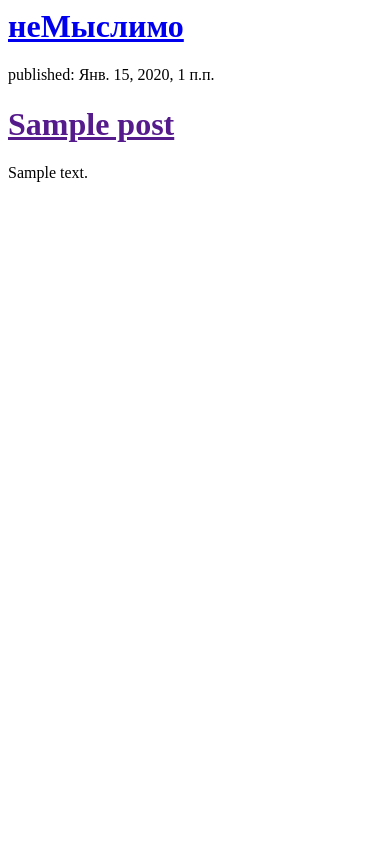
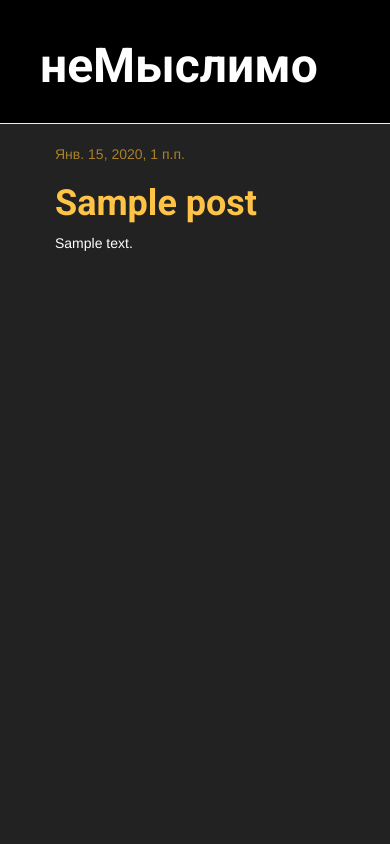
Before and after one commit to emilakper/my-first-backend, a Django app: page / in a window 390 px wide. Run offline with Django 3.2, Linux system fonts and the light colour scheme; tables that the repository leaves empty hold one stand-in row (values such as "Sample post"); some libraries are stand-ins or nearby versions.

Commit message:
Views and templates. CSS

```diff
--- /dev/null
+++ b/blog/static/css/blog.css
@@ -0,0 +1,52 @@
+body {
+    background-color: #222222;
+}
+
+.page-header {
+    background-color: #000000;
+    margin-top: 0;
+    padding: 20px 20px 20px 40px;
+}
+
+.page-header h1, .page-header h1 a, .page-header h1 a:visited, .page-header h1 a:active {
+    color: #ffffff;
+    font-size: 36pt;
+    text-decoration: none;
+}
+
+.content {
+    background-color: #222222;
+    color: #ffffff;
+    margin-left: 40px;
+}
+
+h1, h2, h3, h4 {
+    font-family: 'Roboto';
+}
+
+.date {
+    color: #AA802A;
+}
+
+.save {
+    float: right;
+}
+
+.post-form textarea, .post-form input {
+    width: 100%;
+}
+
+.top-menu, .top-menu:hover, .top-menu:visited {
+    color: #ffffff;
+    float: right;
+    font-size: 26pt;
+    margin-right: 20px;
+}
+
+.post {
+    margin-bottom: 70px;
+}
+
+.post h1 a, .post h1 a:visited {
+    color: #FFC345;
+}
--- /dev/null
+++ b/blog/templates/blog/base.html
@@ -0,0 +1,27 @@
+{% load static %}
+
+<html>
+    <head>
+        <div class="page-header">
+            <h1><a href="/">неМыслимо</a></h1>
+
+
+
+        <link rel="stylesheet" href="//maxcdn.bootstrapcdn.com/bootstrap/3.2.0/css/bootstrap.min.css">
+        <link rel="stylesheet" href="//maxcdn.bootstrapcdn.com/bootstrap/3.2.0/css/bootstrap-theme.min.css">
+        <link href="https://fonts.googleapis.com/css2?family=Roboto:wght@700&display=swap" rel="stylesheet">
+        <link rel="stylesheet" href="{% static 'css/blog.css' %}">
+        </div>
+    </head>
+    <body>
+
+    <div class="content container">
+        <div class="row">
+            <div class="col-md-8">
+            {% block content %}
+            {% endblock %}
+            </div>
+        </div>
+    </div>
+    </body>
+</html>
--- a/blog/templates/blog/post_list.html
+++ b/blog/templates/blog/post_list.html
@@ -1,18 +1,13 @@
-<html>
-    <head>
-        <title>неМыслимо</title>
-    </head>
-    <body>
-      <div>
-          <h1><a href="/">неМыслимо</a></h1>
-      </div>
+{% extends 'blog/base.html' %}
 
+{% block content %}
     {% for post in posts %}
-        <div>
-            <p>published: {{ post.published_date }}</p>
-            <h1><a href="">{{ post.title }}</a></h1>
+        <div class="post">
+            <div class="date">
+                {{ post.published_date }}
+            </div>
+            <h1><a href="{% url 'post_detail' pk=post.pk %}">{{ post.title }}</a></h1>
             <p>{{ post.text|linebreaksbr }}</p>
         </div>
     {% endfor %}
-    </body>
-</html>
+{% endblock %}
--- a/blog/urls.py
+++ b/blog/urls.py
@@ -3,4 +3,5 @@
 
 urlpatterns = [
     path('', views.post_list, name='post_list'),
+    path('post/<int:pk>/', views.post_detail, name='post_detail'),
 ]
--- a/blog/views.py
+++ b/blog/views.py
@@ -1,7 +1,12 @@
 from django.shortcuts import render
 from django.utils import timezone
 from .models import Post
+from django.shortcuts import render, get_object_or_404
 
 def post_list(request):
     posts = Post.objects.filter(published_date__lte=timezone.now()).order_by('published_date')
     return render(request, 'blog/post_list.html', {'posts': posts})
+
+def post_detail(request, pk):
+    post = get_object_or_404(Post, pk=pk)
+    return render(request, 'blog/post_detail.html', {'post': post})
```
Also changed, not shown: blog/templates/blog/post_detail.html (added, +13 -0 lines).
